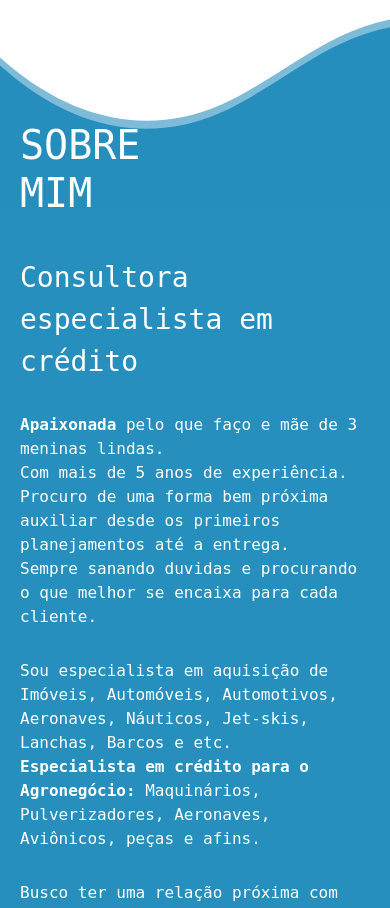
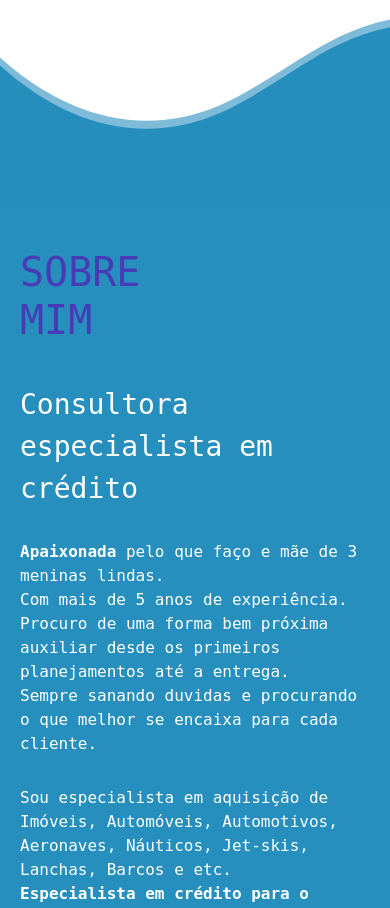
Before and after one commit to lauraxavier/talita-rodrigues, a Next.js app: page / in a window 390 px wide. Shown: the part 2960-3868 px from the top of the page. Built offline with nearby package versions, Linux system fonts and the light colour scheme.

Commit message:
mobile changes about me

```diff
--- a/components/About/About.module.css
+++ b/components/About/About.module.css
@@ -1,5 +1,5 @@
 .aboutContainer{
-    height: 100vh;
+    height: 150vh;
     background-color: #268FBE;
     position: relative;
     margin-top: 150px;
@@ -25,11 +25,13 @@
     line-height: 1.2;
     text-transform: uppercase;
     z-index: 1000;
+    color: #551bb3b5;
 }
 
 .aboutContent .aboutText h2{
     font-size: 28px;
     margin-top: 40px;
+    z-index: 1000;
 }
 
 .aboutContent .aboutText p{
@@ -44,7 +46,7 @@
 
 @media (max-width: 970px) {
     .aboutContainer{
-        height: 150vh;
+        height: 180vh;
     }
     .aboutContent{
         flex-wrap: wrap;
```
